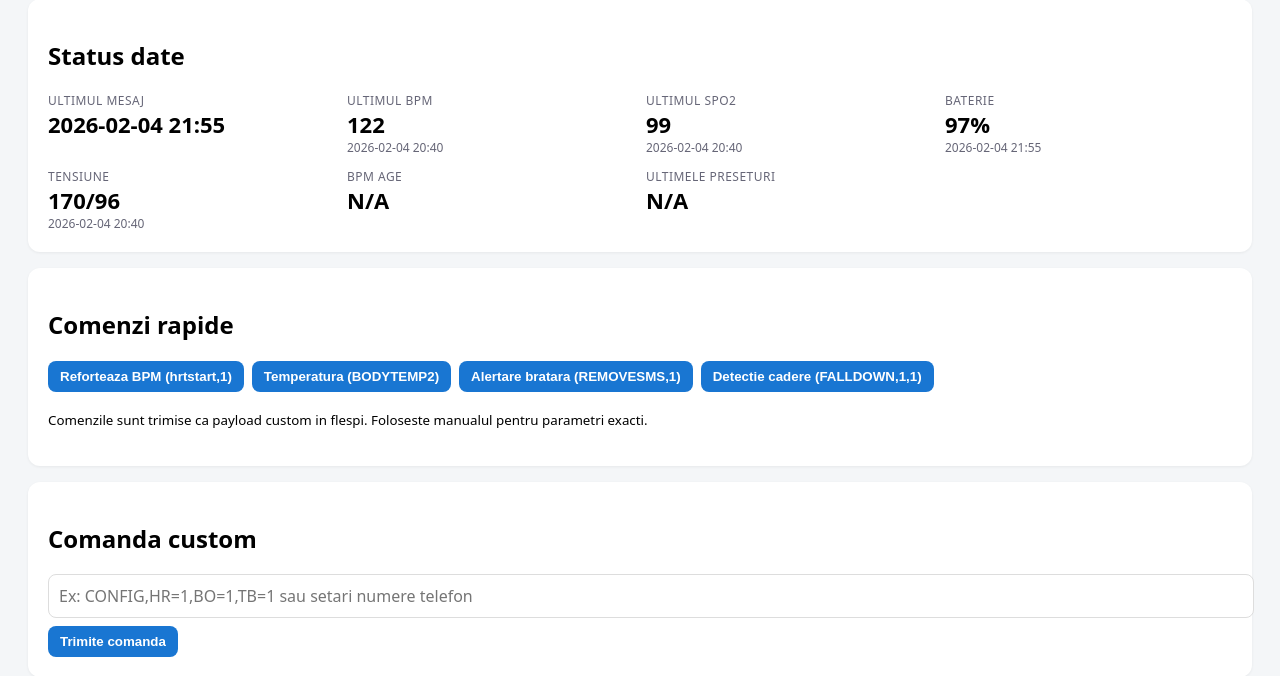
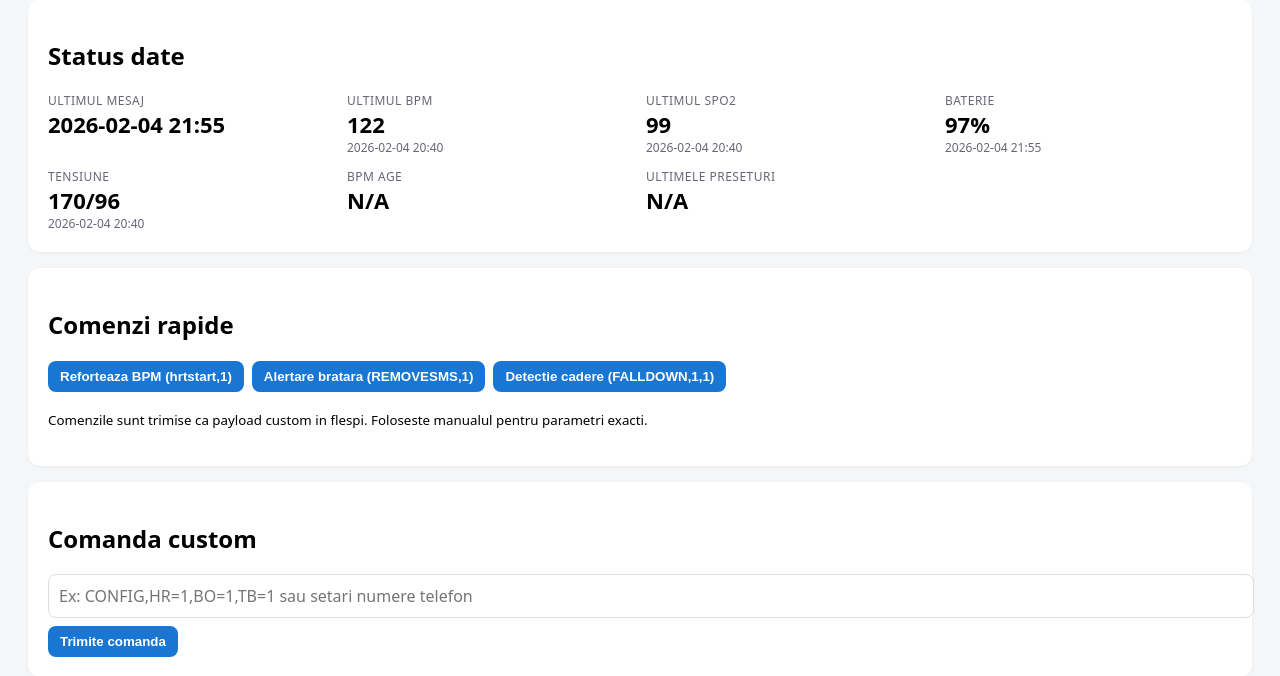
Before and after one commit to ik0nia/smart-watch, a PHP site: page /device_settings.php in a window 1280 px wide. Shown: the part 83-759 px from the top of the page. Run offline with PHP 8.4, Linux system fonts and the light colour scheme.

Commit message:
Remove BODYTEMP2 command
Co-authored-by: ik0nia <ik0nia@users.noreply.github.com>

```diff
--- a/cron_request.php
+++ b/cron_request.php
@@ -43,8 +43,6 @@ if($needsBpm && $canSend){
   $stateDirty = true;
 }
 
-cmd('BODYTEMP2',$config);
-
 // Reaplica periodic setari (comenzi presetate)
 $presetsEnabled = !isset($config['device_presets_enabled']) || !empty($config['device_presets_enabled']);
 $presetsCooldown = (int)($config['device_presets_cooldown_s'] ?? 21600);
--- a/device_settings.php
+++ b/device_settings.php
@@ -219,7 +219,6 @@ $lastPresets = $lastPresetsTs > 0 ? date('Y-m-d H:i', $lastPresetsTs) : 'N/A';
       <input type="hidden" name="action" value="send">
       <div class=stack>
         <button class=btn name="payload" value="hrtstart,1">Reforteaza BPM (hrtstart,1)</button>
-        <button class=btn name="payload" value="BODYTEMP2">Temperatura (BODYTEMP2)</button>
         <button class=btn name="payload" value="REMOVESMS,1">Alertare bratara (REMOVESMS,1)</button>
         <button class=btn name="payload" value="FALLDOWN,1,1">Detectie cadere (FALLDOWN,1,1)</button>
       </div>
```
